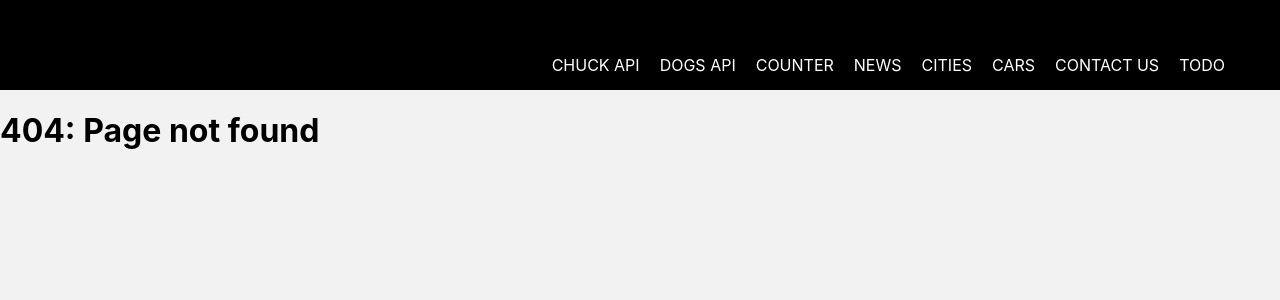
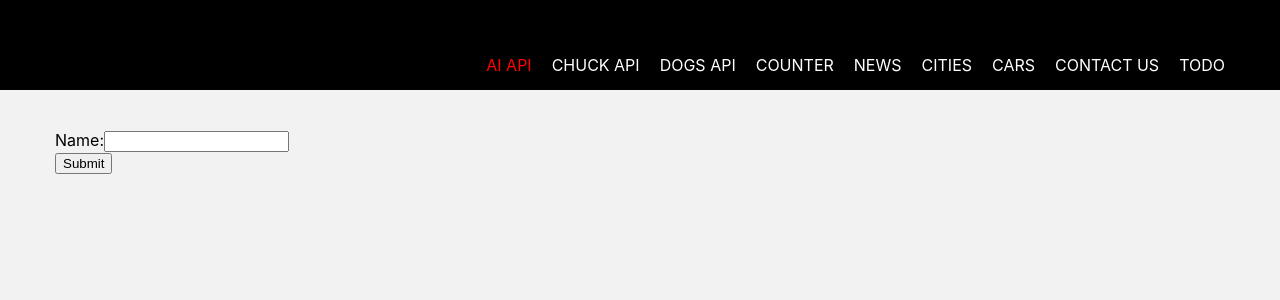
Before and after one commit to agnevolunge/react-folder, a React (Create React App) app: page /api/AIPage in a window 1280 px wide. Before the commit this address had no page. Shown: the top 300 px of the page. Built offline with nearby package versions, Linux system fonts and the light colour scheme.

Commit message:
Ai page done

```diff
--- a/src/App.js
+++ b/src/App.js
@@ -10,6 +10,7 @@ import { Route } from "react-router-dom";
 import PageHeader from "./Components/PageHeader/PageHeader";
 import APIChuckNorrisPage from "./pages/APIChuckNorrisPage/APIChuckNorrisPage";
 import APIDogsPage from "./pages/APIDogsPage/APIDogsPage";
+import AIPage from "./pages/AIPage/AIPage";
 
 function App() {
   return (
@@ -26,6 +27,7 @@ function App() {
           <Route path='/contact-us' element={<ContactUsPage /> } />
           <Route path='/api/chuck-norris' element={<APIChuckNorrisPage /> } />
           <Route path='/api/dogs' element={<APIDogsPage /> } />
+          <Route path='/api/AIPage' element={<AIPage /> } />
 
           <Route path='*' element={<h1>404: Page not found</h1>} />
         </Routes>
--- a/src/Components/CitiesForm.js
+++ b/src/Components/CitiesForm.js
@@ -30,7 +30,7 @@ const CitiesForm = (props) => {
         const cityId = editCityData ? editCityData.id : uuid()
 
     const newCityHandler = (event) => {
-        event.preventdefault()
+        event.preventDefault()
 
         const newCity = {
             id: cityId,
--- a/src/Components/PageHeader/PageHeader.js
+++ b/src/Components/PageHeader/PageHeader.js
@@ -9,6 +9,9 @@ const PageHeader = () => {
         <Container>
          <nav className='main-navigation'>
           <ul className='nav-list'>
+          <li className='nav-item'>
+              <NavLink to='/api/AIPage'>AI API</NavLink>
+            </li>
             <li className='nav-item'>
               <NavLink to='/api/chuck-norris'>Chuck API</NavLink>
             </li>
--- /dev/null
+++ b/src/pages/AIPage/AIPage.js
@@ -0,0 +1,67 @@
+import React, { useState } from 'react'
+import Container from '../../Components/Container/container'
+
+const AIPage = () => {
+
+    const [name, setName] = useState('')
+    const [gender, setGender] = useState(null)
+    const [age, setAge] = useState(null)
+    const [nationality, setNationality] = useState(null)
+
+    let outputText = ''
+    if (age && name && gender && nationality) {
+        outputText = <p>{name} is {age} years old a {gender} from {nationality}.</p>
+    }
+
+    const nameInputHandler = event => setName(event.target.value)
+
+    const nameFormHandler = async(event) => {
+        event.preventDefault()
+
+        console.log(name)
+
+        const ageRes = await fetch(`https://api.agify.io?name=${name}`)
+        const ageData = await ageRes.json()
+
+        const nationalityRes = await fetch(`https://api.nationalize.io?name=${name}`)
+        const nationalityData = await nationalityRes.json()
+
+        const genderRes = await fetch(`https://api.genderize.io?name=${name}`)
+        const genderData = await genderRes.json()
+
+
+        setGender(genderData.gender)
+        setAge(ageData.age)
+        setNationality(nationalityData.country[0].country_Id)
+
+        // fetch(`https://api.agify.io?name=${name}`)
+        // .then(res => res.json())
+        // .then(data => {
+        //     console.log(data)
+        // })
+    }
+
+  return (
+    <Container>
+        <form onSubmit={nameFormHandler}>
+            <div className="form-control">
+                <label htmlFor="name">Name:</label>
+                <input
+                type="text"
+                id="name"
+                name="name"
+                value={name}
+                onChange={nameInputHandler}
+                />
+            </div>
+
+            <input type="submit" value="Submit"></input>
+        </form>
+        {outputText}
+    </Container>
+
+
+  )
+}
+
+export default AIPage
```
